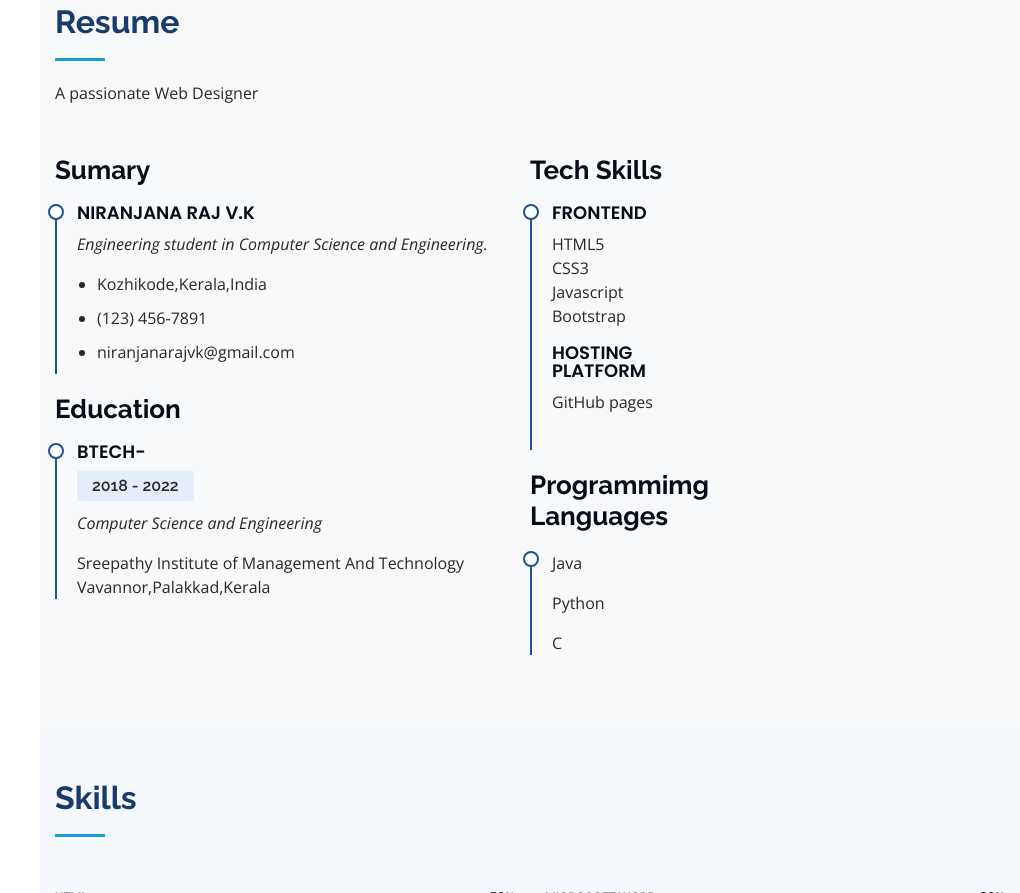
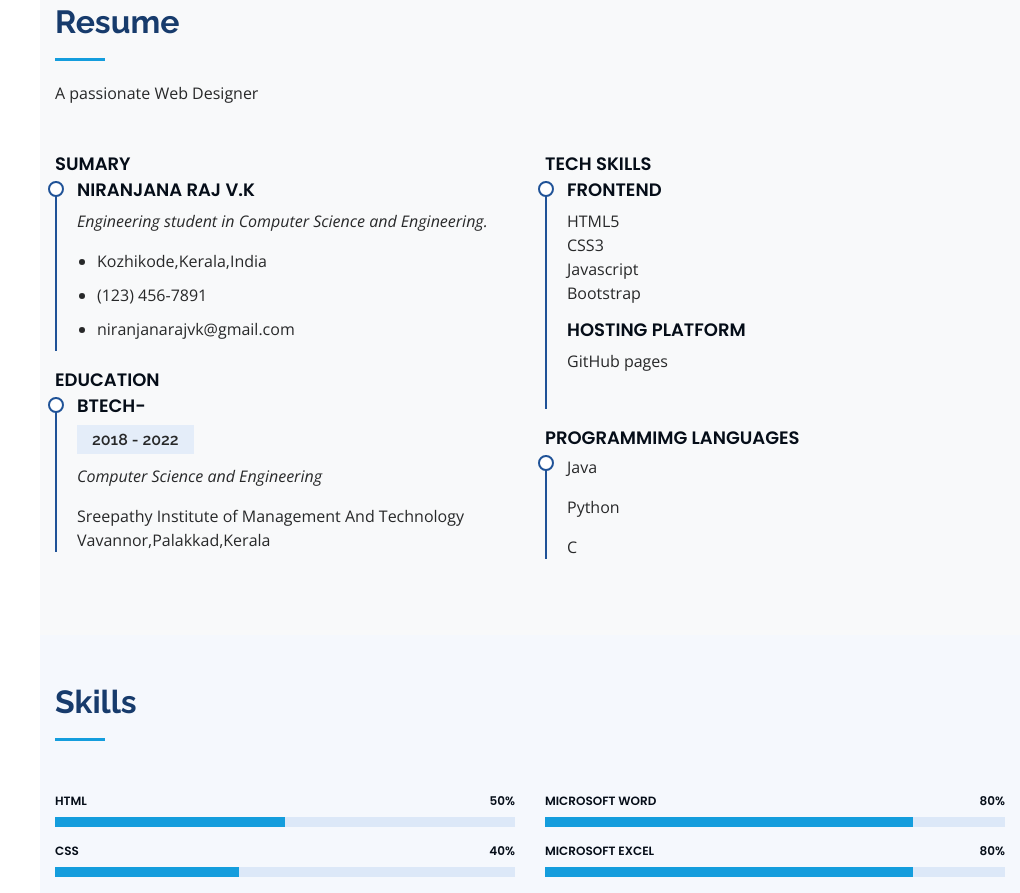
Before and after one commit to Niranjanarajvk/Niranjana-static-website, a plain HTML site: page index.html in a window 1280 px wide. Shown: the part 1517-2410 px from the top of the page, without its empty margins (260-1280 px from the left). Drawn offline with nearby package versions, Linux system fonts and the light colour scheme.

Commit message:
edited finalfile

```diff
--- a/assets/css/style.css
+++ b/assets/css/style.css
@@ -429,11 +429,14 @@ section {
 # Resume
 --------------------------------------------------------------*/
 .resume .resume-title {
-  font-size: 26px;
-  font-weight: 700;
+  font-size: 18px;
+  font-weight: 600;
   margin-top: 20px;
-  margin-bottom: 20px;
+  margin-bottom: 10px;
   color: #050d18;
+  font-family: "Poppins" ,sans-serif;
+  text-transform: uppercase;
+  line-height: 18px;
 }
 
 .resume .resume-item {
--- a/index.html
+++ b/index.html
@@ -71,9 +71,9 @@
   </header><!-- End Header -->
 
   <!-- ======= Heroine Section ======= -->
-  <section id="heroine" class="d-flex flex-column justify-content-center align-items-center home">
-    <div class="heroine-container" data-aos="fade-in">
-      <h2 class="text-white">Niranjana Raj V.K</h2>
+  <section id="heroine" class="d-flex flex-column justify-content-center align-items-center">
+    <div class="heroine-container container text-center" data-aos="fade-in">
+      <h1 class="text-white">Niranjana Raj V.K</h1>
       <p class="text-white">I'm <span class="typed" data-typed-items="Web Designer, Engineering Student"></span></p>
       <p>"You are the avg of 5 people you hang around"</p>
     </div>
@@ -153,8 +153,7 @@
               <p>Sreepathy Institute of Management And Technology <br>Vavannor,Palakkad,Kerala</p>
             </div>
           </div>
-           <div class="row">
-             <div class="col-lg-6" data-aos="fade-up">
+             <div class="col-lg-6" data-aos="fade-up" data-aos-delay="100">
               <h3 class="resume-title">Tech Skills</h3>
             <div class="resume-item">
              <h4> Frontend</h4>
```
